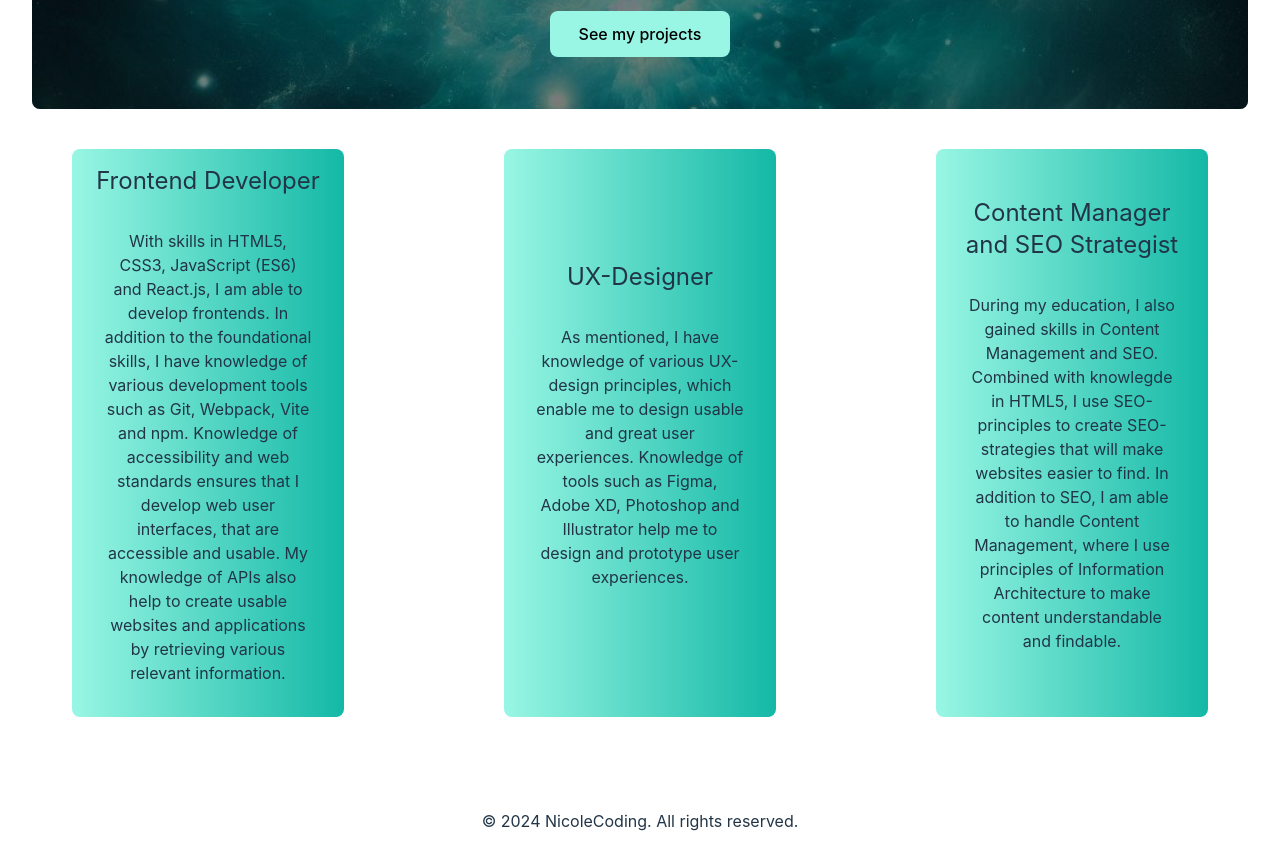
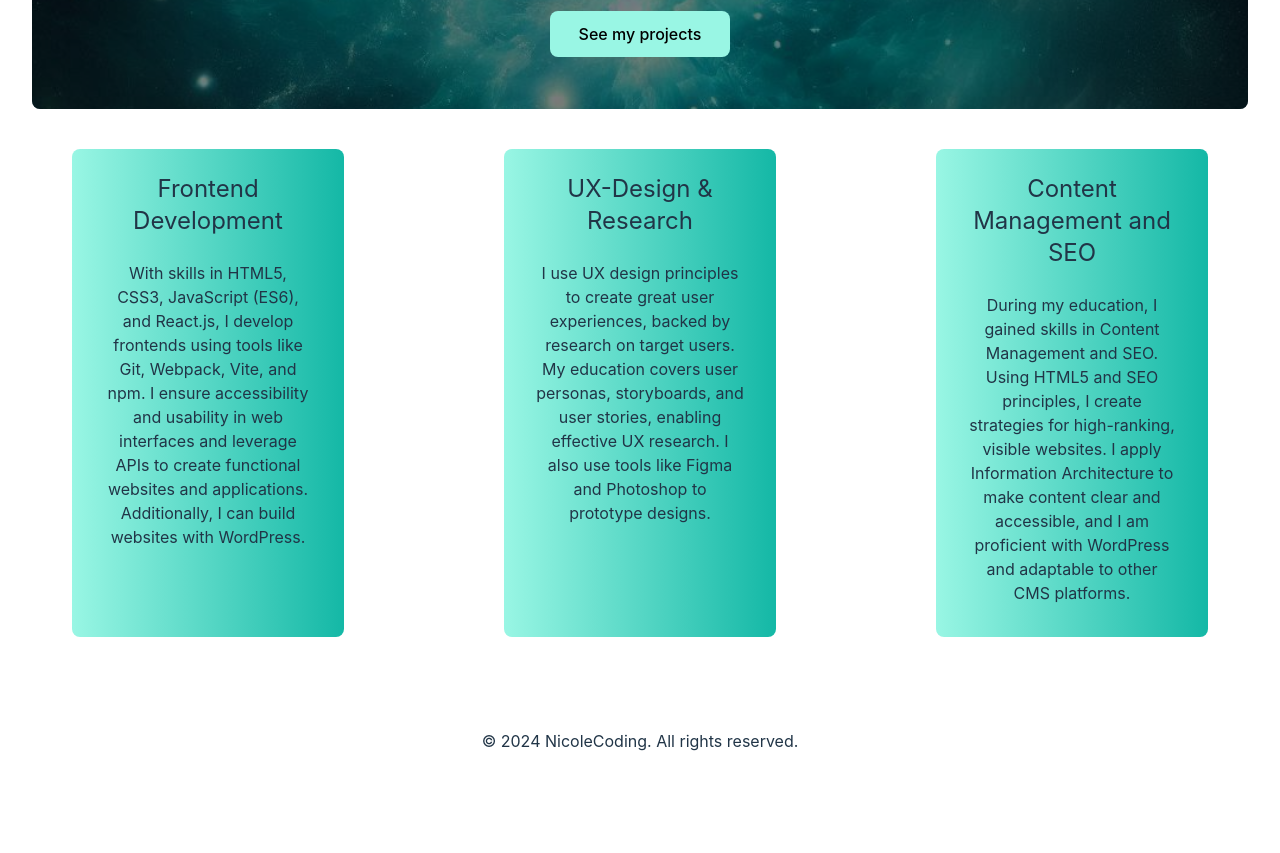
Before and after one commit to NicoleCoding/Portfolio-react, a React (Vite) app: page / in a window 1280 px wide. Shown: the part 433-1286 px from the top of the page. After the commit the page ends 1206 px from the top, so only its background shows below. Built offline with nearby package versions, Linux system fonts and the light colour scheme.

Commit message:
- Changed content on home section - Adjusted margins and paddings, layout to ensure text alignment

```diff
--- a/src/components/Home.jsx
+++ b/src/components/Home.jsx
@@ -14,25 +14,24 @@ export default function Home() {
             </div>
             </section>
             <section id="roles" className="flex flex-col m-5 p-5 lg:flex-row justify-center items-stretch gap-40">
-                <section className="bg-gradient-to-r from-teal-200 to-teal-500 p-2 mx-auto lg:mx-0 rounded-lg w-80 text-center flex flex-col justify-center">
-                    <h2 className="text-2xl p-2">Frontend Developer</h2>
-                    <p className="p-2 m-4">With skills in HTML5, CSS3, JavaScript (ES6) and React.js, I am able to develop frontends. In addition to the foundational skills, I have knowledge of various development tools such as Git, Webpack, Vite and npm.
-                        Knowledge of accessibility and web standards ensures that I develop web user interfaces, that are accessible and usable. My knowledge of APIs also help to create usable websites and applications by retrieving various relevant information.
+                <section className="bg-gradient-to-r from-teal-200 to-teal-500 p-6 mx-auto lg:mx-0 rounded-lg w-80 text-center flex flex-col justify-start">
+                    <h2 className="text-2xl mb-4 mt-0">Frontend Development</h2>
+                    <p className="p-2 m-0">With skills in HTML5, CSS3, JavaScript (ES6), and React.js, I develop frontends using tools like Git, Webpack, Vite, and npm.
+                        I ensure accessibility and usability in web interfaces and leverage APIs to create functional websites and applications. Additionally, I can build websites with WordPress.
                     </p>
 
                 </section>
-                <section className="bg-gradient-to-r from-teal-200 to-teal-500 p-2 mx-auto lg:mx-0 rounded-lg w-80 text-center flex flex-col justify-center">
-                    <h2 className="text-2xl p-2">UX-Designer</h2>
-                    <p className="p-2 m-4">As mentioned, I have knowledge of various UX-design principles, which enable me to design usable and great user experiences. Knowledge of tools such as Figma, Adobe XD, Photoshop and Illustrator
-                        help me to design and prototype user experiences.
+                <section className="bg-gradient-to-r from-teal-200 to-teal-500 p-6 mx-auto lg:mx-0 rounded-lg w-80 text-center flex flex-col justify-start">
+                    <h2 className="text-2xl mb-4 mt-0">UX-Design & Research</h2>
+                    <p className="p-2 m-0">I use UX design principles to create great user experiences, backed by research on target users.
+                        My education covers user personas, storyboards, and user stories, enabling effective UX research. I also use tools like Figma and Photoshop to prototype designs.
                     </p>
 
                 </section>
-                <section className="bg-gradient-to-r from-teal-200 to-teal-500 p-2 mx-auto lg:mx-0 rounded-lg w-80 text-center flex flex-col justify-center">
-                    <h2 className="text-2xl p-2">Content Manager and SEO Strategist</h2>
-                    <p className="p-2 m-4">During my education, I also gained skills in Content Management and SEO. Combined with knowlegde in HTML5, I use SEO-principles to create SEO-strategies
-                        that will make websites easier to find. In addition to SEO, I am able to handle Content Management, where I use principles of Information Architecture to make content understandable
-                        and findable.
+                <section className="bg-gradient-to-r from-teal-200 to-teal-500 p-6 mx-auto lg:mx-0 rounded-lg w-80 text-center flex flex-col justify-start">
+                    <h2 className="text-2xl mb-4 mt-0">Content Management and SEO</h2>
+                    <p className="p-2 m-0">During my education, I gained skills in Content Management and SEO. Using HTML5 and SEO principles, I create strategies for high-ranking, visible websites.
+                        I apply Information Architecture to make content clear and accessible, and I am proficient with WordPress and adaptable to other CMS platforms.
                     </p>
 
                 </section>
```
